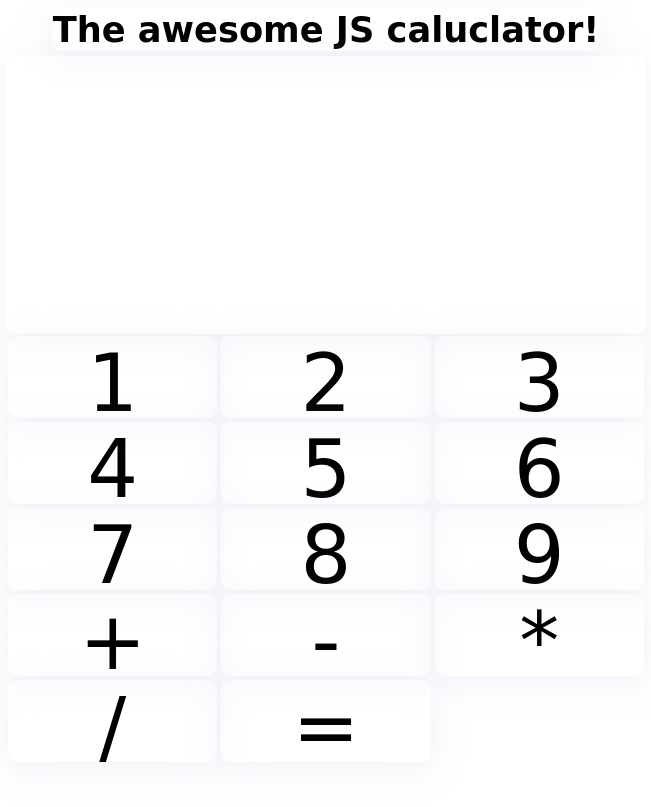
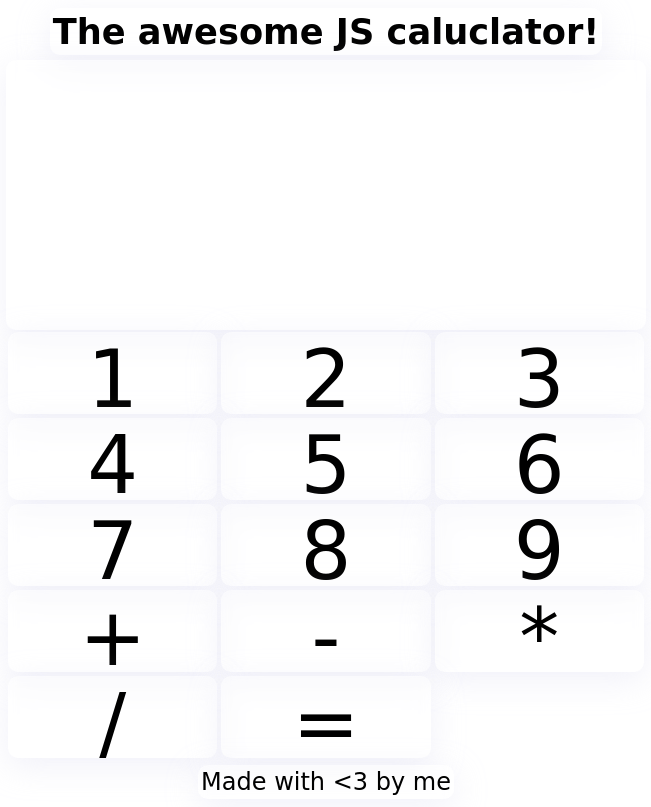
Before and after one commit to simplebunsen/calculate-in-js, a plain HTML site: page index.html in a window 1280 px wide. Shown: the whole page, without its empty margins (314-965 px from the left). Drawn offline with Linux system fonts and the light colour scheme; a web font is replaced by a local one.

Commit message:
this is a finished (janky) version of the app

```diff
--- a/css/style.css
+++ b/css/style.css
@@ -1,6 +1,21 @@
 body{
   background: url("../images/background.jpg") no-repeat center center fixed;
   background-size: cover;
+}
+
+footer{
+  text-align: center;
+  font-family: 'Nanum Brush Script', cursive;
+  font-size: 1.5em;
+  padding: 2px;
+  background: rgba( 255, 255, 255, 0.30 );
+  box-shadow: 0 8px 32px 0 rgba(217, 218, 238, 0.37);
+  backdrop-filter: blur( 5.0px );
+  -webkit-backdrop-filter: blur( 10.0px );
+  border-radius: 10px;
+  border: 1px solid rgba( 255, 255, 255, 0.18 );
+  width: fit-content;
+  margin: 5px auto;
 }
 
 h1{
@@ -8,7 +23,7 @@ h1{
   font-size: 2.2em;
   margin: 5px auto;
   text-align: center;
-  padding: 0px;
+  padding: 2px;
   background: rgba( 255, 255, 255, 0.30 );
   box-shadow: 0 8px 32px 0 rgba(217, 218, 238, 0.37);
   backdrop-filter: blur( 5.0px );
@@ -19,7 +34,7 @@ h1{
 }
 
 .calculator-display-container{
-  padding: 24px;
+  padding: 20px;
   background: rgba( 255, 255, 255, 0.30 );
   box-shadow: 0 8px 32px 0 rgba(217, 218, 238, 0.37);
   backdrop-filter: blur( 5.0px );
--- a/index.html
+++ b/index.html
@@ -29,6 +29,8 @@
 
   </div>
 
+  <footer>Made with &lt;3 by me</footer>
+
 
 
   <script src="js/script.js" type="text/javascript"></script>
--- a/js/script.js
+++ b/js/script.js
@@ -110,7 +110,6 @@ function processNextKeypress(key) {
 function updateDisplay() {
   previousDisplayObject.value = parseFloat(previousDisplayNumber.toFixed(5));
   if(previousOperator === "=" && currentDisplayNumber == 0) {
-    alert("we have equal sign and 0 current number");
     calcDisplayObject.value = "";
     operatorDisplayObject.value = "";
     return;
```
